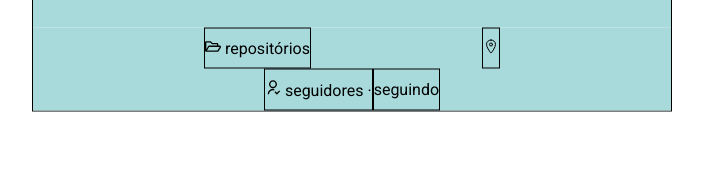
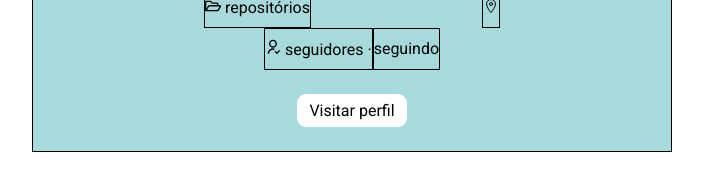
Before and after one commit to CaioAugustoHD/GitHub-users-info, a React (Vite) app: page / in a window 1280 px wide. Shown: the part 372-562 px from the top of the page, without its empty margins (288-991 px from the left). Built offline with nearby package versions, Linux system fonts and the light colour scheme; no server answers.

Commit message:
Criado componente Footer

```diff
--- a/src/App.tsx
+++ b/src/App.tsx
@@ -8,6 +8,7 @@ import { api } from './lib/axios';
 import { useEffect, useState } from 'react';
 import { Search } from './components/Search';
 import { UserData } from './components/UserData';
+import { Footer } from './components/Footer';
 
 interface ApiResponse  {
   avatar_url: string,
@@ -16,7 +17,8 @@ interface ApiResponse  {
   public_repos: number,
   location: string,
   followers: number,
-  following: number
+  following: number,
+  html_url: string
 }
 
 export function App() {
@@ -58,6 +60,9 @@ export function App() {
             followers = {apiData.followers}
             following = {apiData.following}
           />
+          <Footer
+            url = {apiData.html_url}
+          />
       </Container>
 
     </ThemeProvider>
--- /dev/null
+++ b/src/components/Footer/index.tsx
@@ -0,0 +1,15 @@
+import { FooterContainer, GotoProfileLink } from "./style";
+
+interface FooterProps {
+    url: string
+}
+
+export function Footer(props: FooterProps) {
+    return (
+        <FooterContainer>
+
+            <GotoProfileLink href={props.url} target="_blank">Visitar perfil</GotoProfileLink>
+
+        </FooterContainer>
+    )
+}
--- /dev/null
+++ b/src/components/Footer/style.ts
@@ -0,0 +1,15 @@
+import styled from "styled-components";
+
+export const FooterContainer = styled.section`
+background-color: ${({theme}) => theme.main};
+    padding: 1.5em 0;
+    display: flex;
+    justify-content: center;
+`;
+
+export const GotoProfileLink = styled.a`
+    text-decoration: none;
+    background-color: #FFF;
+    padding: 7px 12px;
+    border-radius: 9px;
+`;
```
